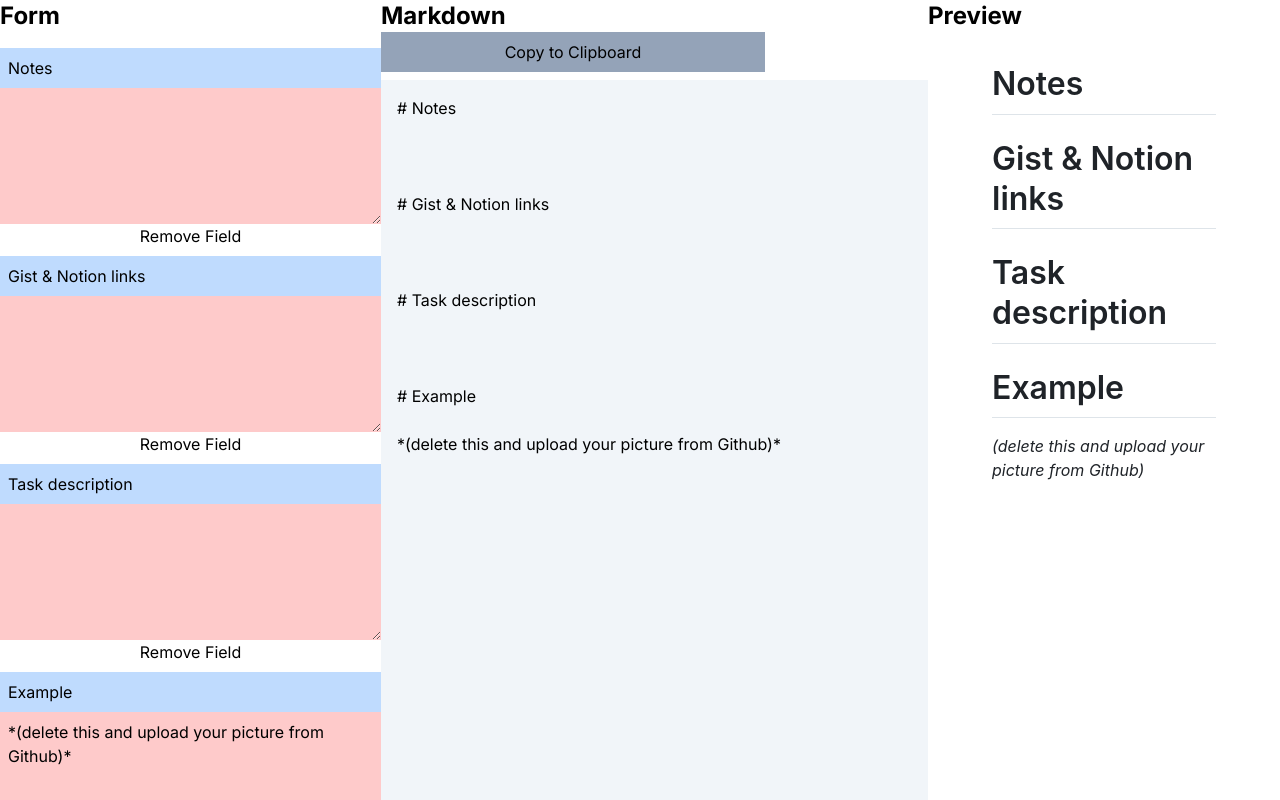
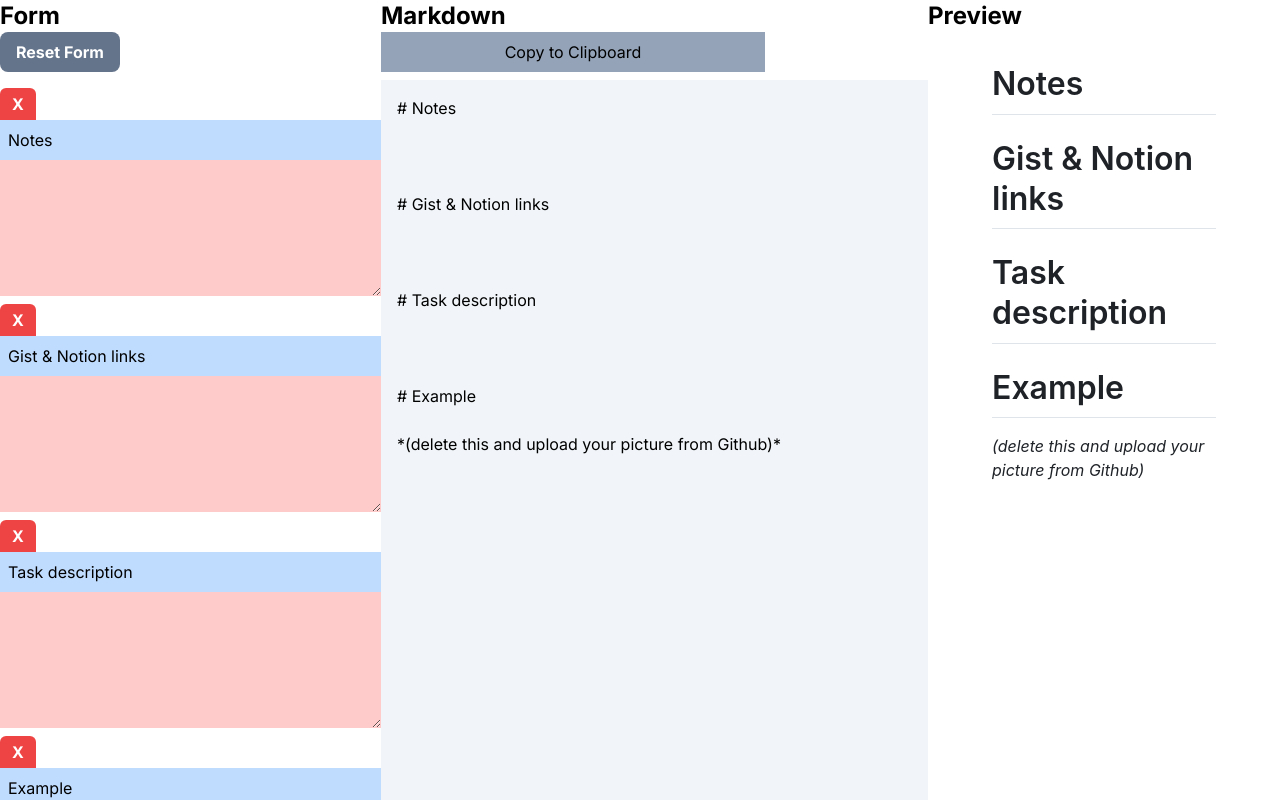
Before and after one commit to jv-vogler/pr-description-generator, a Next.js app: page / in a window 1280 px wide. Shown: the top 800 px of the page. Built offline with nearby package versions, Linux system fonts and the light colour scheme.

Commit message:
feat: add 'Reset Form' button and add a bit of styling

```diff
--- a/src/components/Field.tsx
+++ b/src/components/Field.tsx
@@ -20,6 +20,14 @@ const Field: React.FC<FieldProps> = ({
   }
 
   return (
+    <div>
+      <button
+        className="rounded-t-md bg-red-500 px-3 py-1 font-bold text-white hover:bg-red-600"
+        type="button"
+        onClick={onRemove}
+      >
+        X
+      </button>
       <div className="flex flex-col">
         <input
           className="bg-blue-200 p-2"
@@ -34,9 +42,7 @@ const Field: React.FC<FieldProps> = ({
           value={content}
           onChange={handleContentChange}
         ></textarea>
-      <button type="button" onClick={onRemove}>
-        Remove Field
-      </button>
+      </div>
     </div>
   )
 }
--- a/src/components/Form.tsx
+++ b/src/components/Form.tsx
@@ -8,6 +8,7 @@ const Form = () => {
   const addFormField = useFormStore((state) => state.addFormField)
   const updateFormField = useFormStore((state) => state.updateFormField)
   const removeFormField = useFormStore((state) => state.removeFormField)
+  const resetForm = useFormStore((state) => state.resetForm)
 
   const handleFieldUpdate = (index: number, field: FormField) => {
     updateFormField(index, field)
@@ -25,6 +26,12 @@ const Form = () => {
   return (
     <div>
       <h1 className="text-2xl font-bold">Form</h1>
+      <button
+        className="rounded-lg bg-slate-500 px-4 py-2 font-bold text-white"
+        onClick={resetForm}
+      >
+        Reset Form
+      </button>
       <form className="mt-4 flex flex-col gap-2">
         {formFields.map((field, index) => (
           <Field
```
Lines whose indentation alone changed are shown as unchanged.
